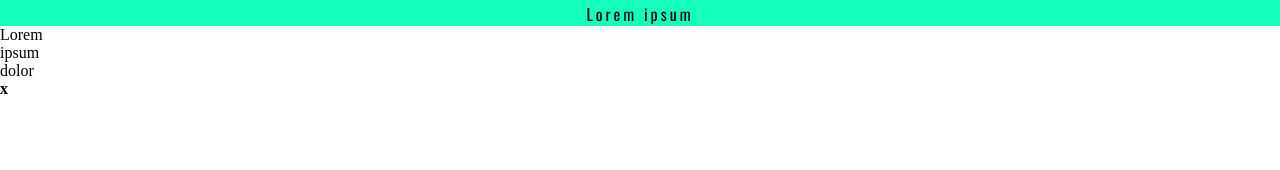
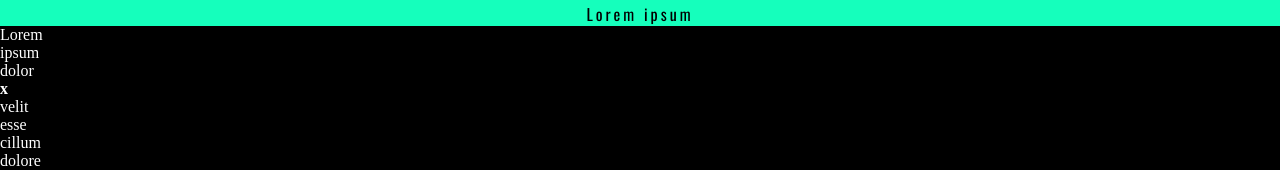
Before and after one commit to CarolRdR/202201-W01CH05-carolina-ros, a website: page index.html in a window 1280 px wide. Shown: the part 4569-4739 px from the top of the page. Before the commit the page ends 4667 px from the top, so only its background shows below. Drawn offline with nearby package versions, Linux system fonts and the light colour scheme.

Commit message:
Added footer background and letters

```diff
--- a/index.html
+++ b/index.html
@@ -70,16 +70,20 @@
         </section>
     </main>
     <footer class="footer">
-        <h2 class="lorem-footer"></h2>
+        <div class="footer_header">
+            <h2 class="footer__header-title"></h2>
+            <h2 class="footer__header-title footer__header-title--crossed"></h2>
+            <h2 class="footer__header-title"></h2>
+        </div>
         <p>Lorem</p>
         <p class="lorem-footer__ipsum">ipsum</p>
         <p>dolor</p>
         <span class="equis">x</span>
-        <ul class="lorem-footer2">
-            <p></p>
-            <p></p>
-            <p></p>
-            <p></p>
+        <ul>
+            <li class="velit">velit</li>
+            <li>esse</li>
+            <li>cillum</li>
+            <li>dolore</li>
         </ul>
         <div></div>
 
--- a/sass/home.scss
+++ b/sass/home.scss
@@ -81,3 +81,7 @@ main {
     letter-spacing: 3px;
     justify-content: center;
 }
+.footer {
+    background-color: black;
+    color: white;
+}
```
Also changed, not shown: css/home.css, 1 other file.
